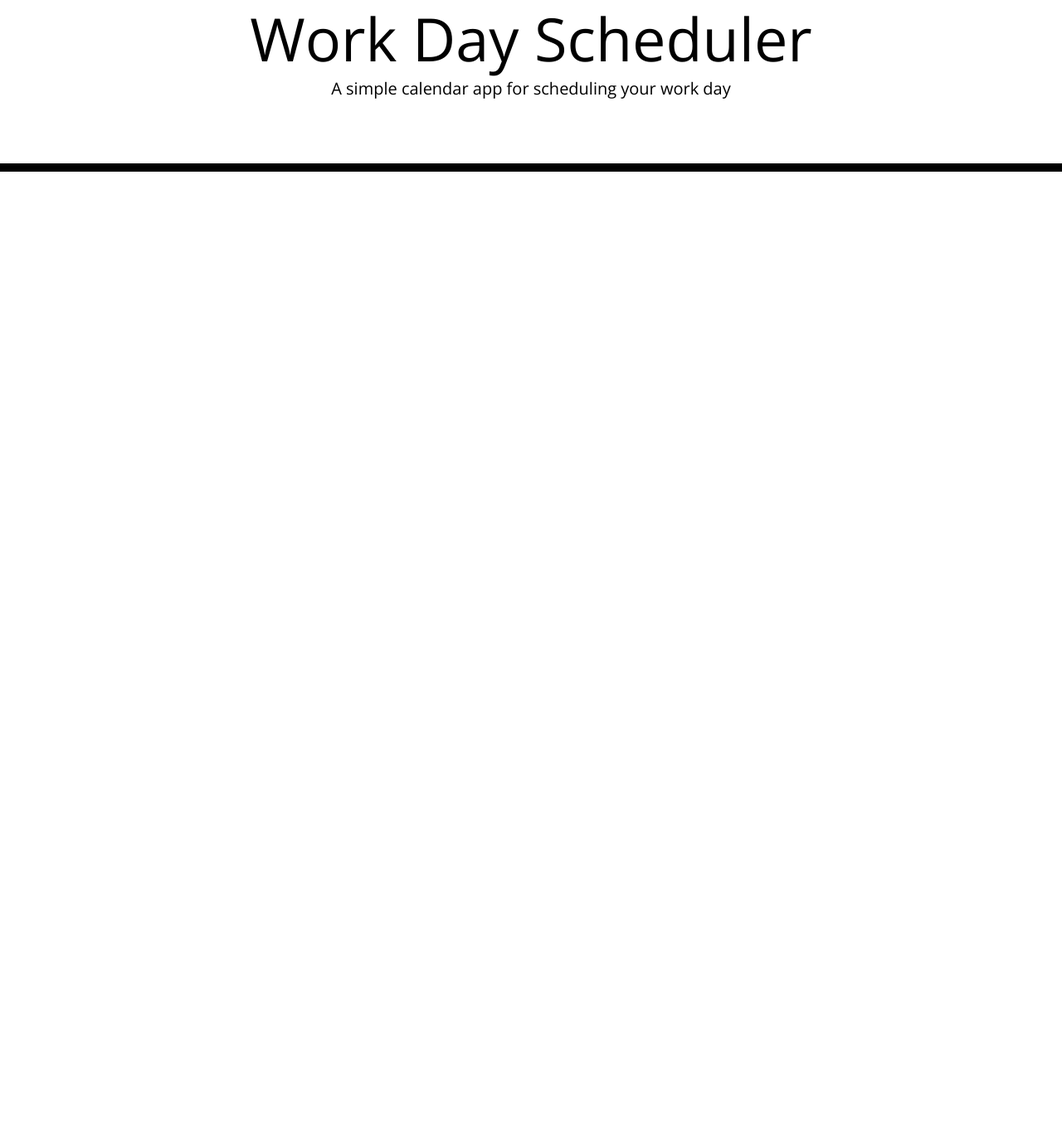
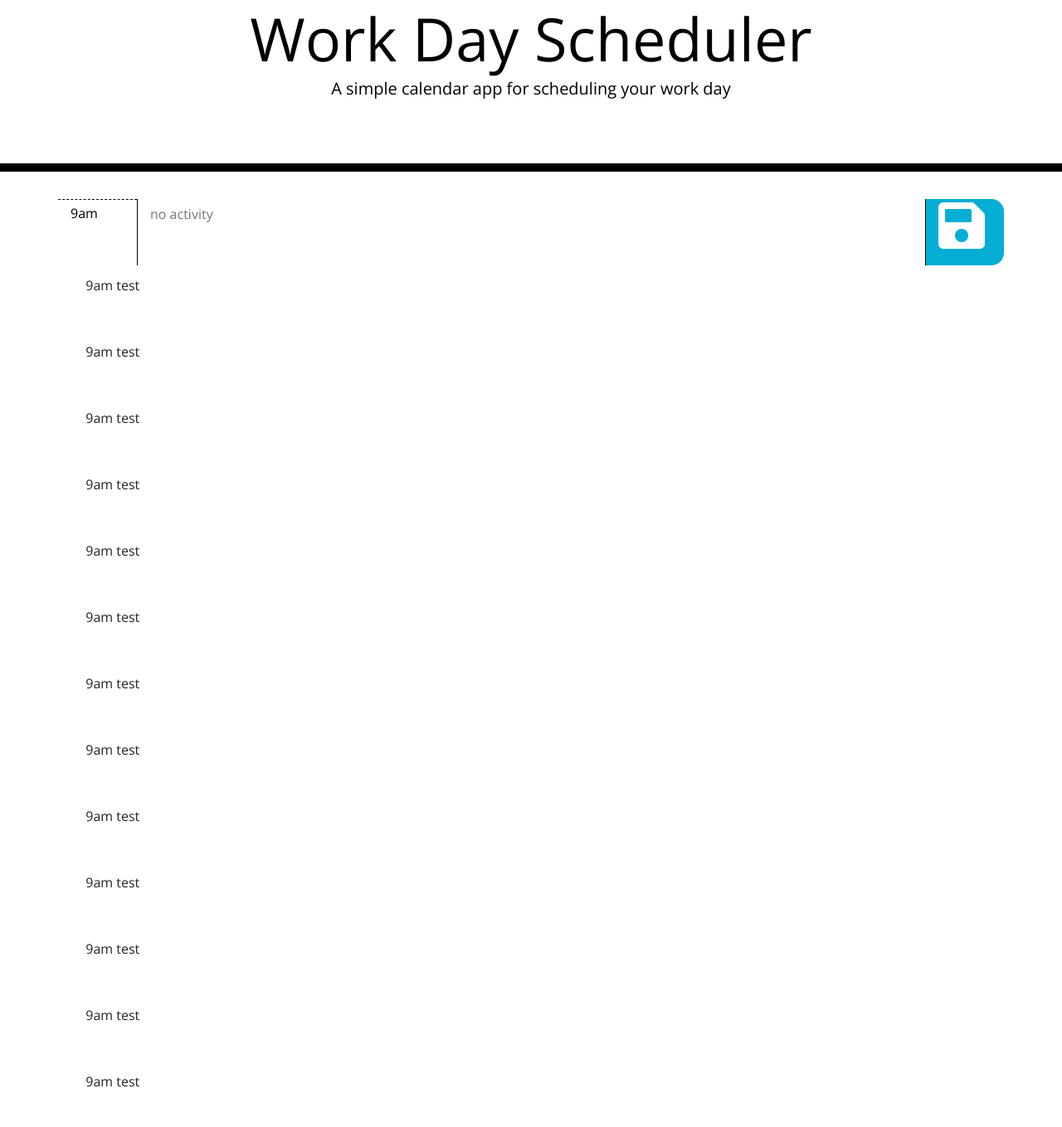
Before and after one commit to imjord/Work-day-scheduler, a plain HTML site: page startercode/index.html in a window 1280 px wide. Shown: the part 61-1420 px from the top of the page at 83% size. Before the commit the page ends 800 px from the top, so only its background shows below. Drawn offline with nearby package versions, Linux system fonts and the light colour scheme.

Commit message:
trying to get javascript value for text area

```diff
--- a/startercode/index.html
+++ b/startercode/index.html
@@ -18,6 +18,7 @@
       href="https://fonts.googleapis.com/css?family=Open+Sans&display=swap"
       rel="stylesheet"
     />
+
     <link rel="stylesheet" href="style.css" />
     <title>Work Day Scheduler</title>
   </head>
@@ -29,7 +30,53 @@
       <p id="currentDay" class="lead"></p>
     </header>
     <div class="container">
-      <!-- Timeblocks go here -->
+      <div class="row">
+       <div class="col-1 hour pt-2">9am</div>
+        <textarea name="" autocapitalize="sentences" autocorrect="on" id="task-hour" class="col-10 task-hour" placeholder="no activity"></textarea>
+        <div class="col-1 saveBtn align-middle"><i class="center fas fa-save"><p class="save"></p></i></div>
+      </div>
+      <div class="row">
+        9am test
+      </div>
+      <div class="row">
+        9am test
+      </div>
+      <div class="row">
+        9am test
+      </div>
+      <div class="row">
+        9am test
+      </div>
+      <div class="row">
+        9am test
+      </div>
+      <div class="row">
+        9am test
+      </div>
+      <div class="row">
+        9am test
+      </div>
+      <div class="row">
+        9am test
+      </div>
+      <div class="row">
+        9am test
+      </div>
+      <div class="row">
+        9am test
+      </div>
+      <div class="row">
+        9am test
+      </div>
+      <div class="row">
+        9am test
+      </div>
+      <div class="row">
+        9am test
+      </div>
+
+
+
     </div>
 
     <script src="https://code.jquery.com/jquery-3.4.1.min.js"></script>
--- a/startercode/style.css
+++ b/startercode/style.css
@@ -69,3 +69,8 @@ textarea{
   font-size: 20px;
   transition: all .3s ease-in-out;
 }
+
+
+.fa-save {
+  font-size: 4rem;
+}
--- a/utils/script.js
+++ b/utils/script.js
@@ -0,0 +1,31 @@
+var taskHourEl = $("#task-hour")
+var saveButton = $(".fa-save").on("click", saveFunction);
+
+var textAreaEl = $("textarea").val();
+
+
+
+
+taskHourEl.on("click", () => {
+    console.log($(this))
+})
+
+
+
+function saveFunction() {
+    var innerText = $(this).text();
+    console.log(innerText)
+}
+
+
+
+// if(taskHourEl != ""){
+//     alert(taskHourEl);
+// }
+//
+
+// if($("#YourTextAreaID").val().trim().length < 1)
+// {
+//     alert("Please Enter Text...");
+//     return;
+// }
```
